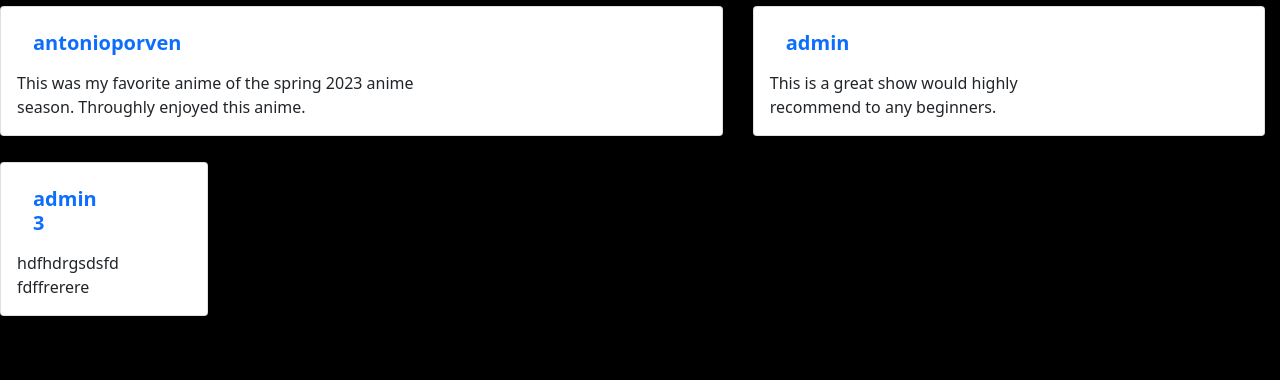
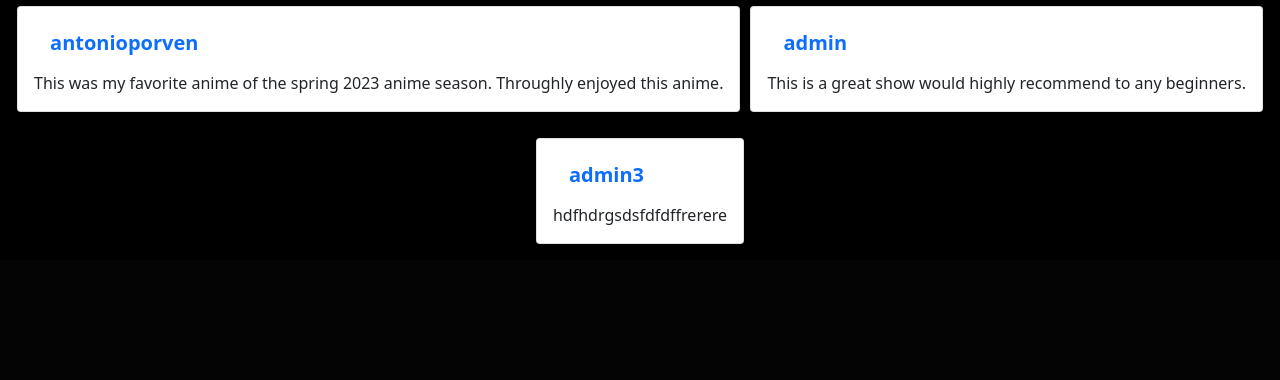
Before and after one commit to Antonio-Porven/StarFlix-, a Django app: page /shows/showshow/1 in a window 1280 px wide. Shown: the part 1188-1568 px from the top of the page. After the commit the page ends 1432 px from the top, so only its background shows below. Run offline with Django 4.2, Linux system fonts and the light colour scheme; data comes from the database, SQL or seed files in the repository.

Commit message:
Add files via upload

```diff
--- a/usersystem/templates/profile.html
+++ b/usersystem/templates/profile.html
@@ -17,8 +17,10 @@
     <center>
         {% if profile %}
     <h1>{{ profile.user }}'s Profile</h1>
-            <img src="{{ profile.Profile_Image.url }}" alt="Content Cover Image" width="400" height="720">
-        <p>Bio: <p>{{ profile.Bio }}</p></p>
+            <img src="{{ profile.Profile_Image.url }}" alt="Content Cover Image" width="120" height="120">
+
+            <p><h3><strong>Bio:</strong></h3> <p>{{ profile.Bio }}</p></p>
+
             <p>Watching</p>
             {% for watching in profile.watching.all %}
         {{ watching }}
--- a/usersystem/templates/showshow.html
+++ b/usersystem/templates/showshow.html
@@ -92,12 +92,12 @@
         <h2><strong>Comments {{ content_type }}:</strong></h2>
     </div>
 
- <div class="text-center mb-5">
-    <div class="comments-container">
+
+   <div class="comments-container d-flex justify-content-center flex-wrap">
+
     {% if show.showcomments_set.exists %}
         {% for comment in show.showcomments_set.all %}
-                <div class="card mb-3" style="max-width: 840px;text-align: left;">
-                    <div class="col-md-8">
+            <div class="card mb-3" style="max-width: 1000px; text-align: left; margin-bottom: 10px;">
                 <div class="card-body">
                     <div style="text-align: left;">
                         <a class="nav-link" href="{% url 'userprofile' comment.user.id %}">
@@ -107,14 +107,12 @@
                     </div>
                 </div>
             </div>
-                </div>
-                <div class="mb-3"></div> <!-- Add this line for spacing -->
         {% endfor %}
     {% else %}
         <div class="text-center">No comments Yet...</div>
     {% endif %}
 </div>
-</div>
+
 
 
 
```
Lines whose indentation alone changed are shown as unchanged.
